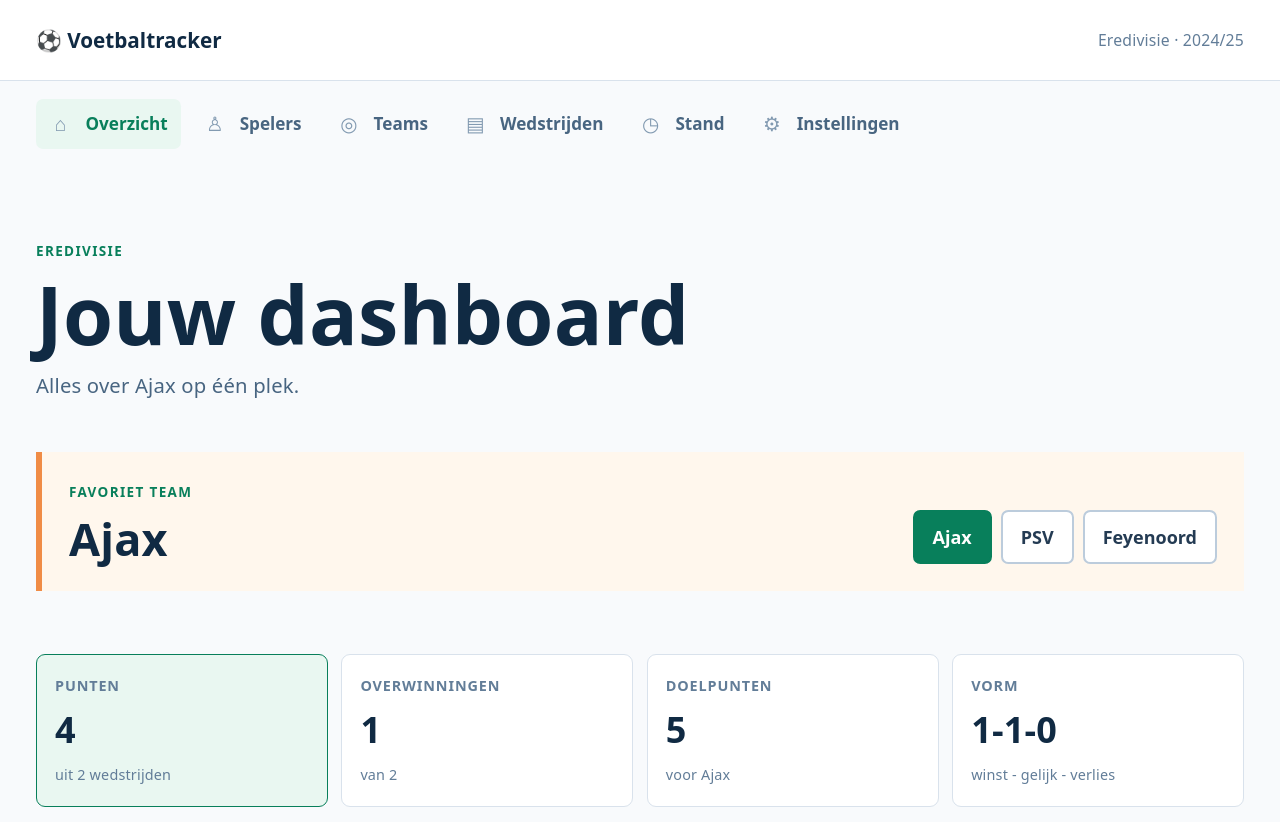
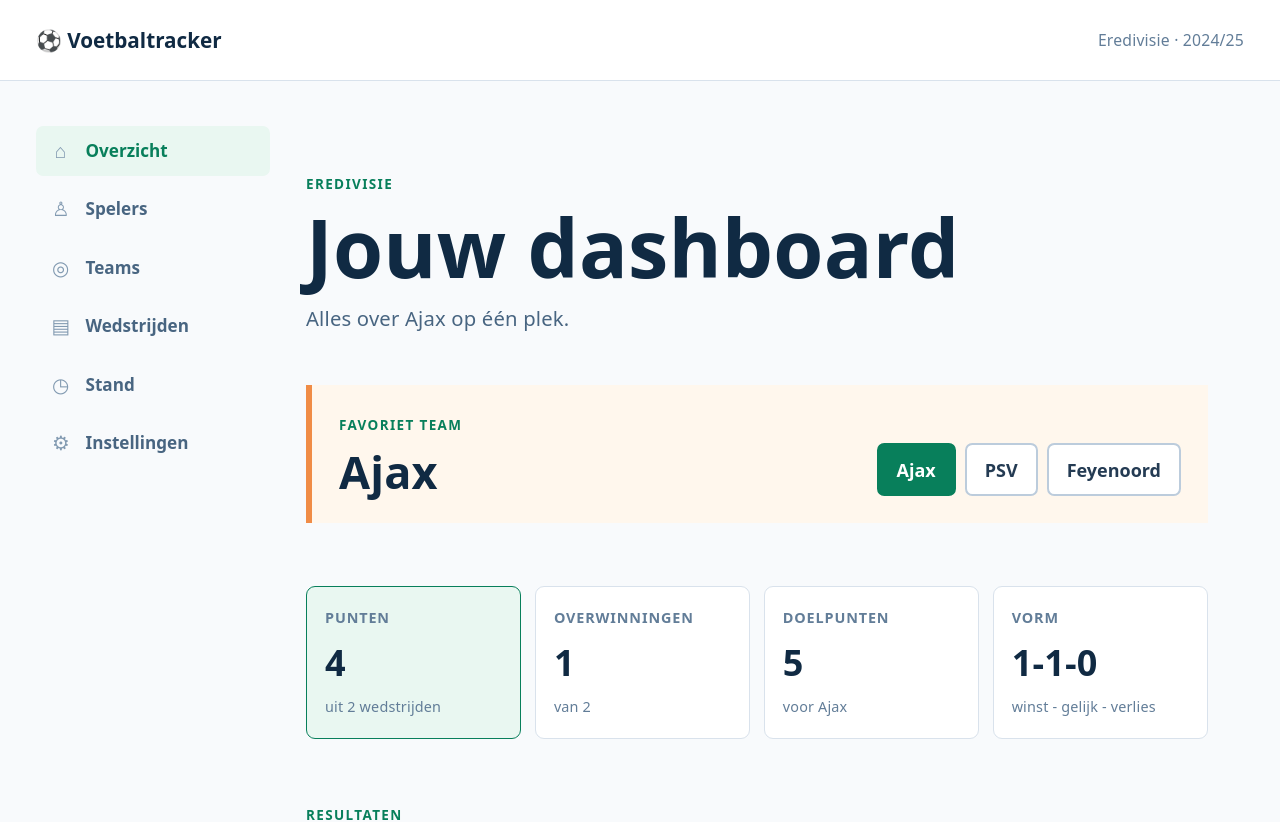
Before and after one commit to Ryan050409/mijn-app, a React (Vite) app: page / in a window 1280 px wide. Shown: the top 822 px of the page. Built offline with nearby package versions, Linux system fonts and the light colour scheme.

Commit message:
Refactor layout styles for app layout and side navigation

```diff
--- a/src/App.css
+++ b/src/App.css
@@ -47,18 +47,18 @@
 }
 
 .app-layout {
-  display: block;
+  display: grid;
+  grid-template-columns: 13rem minmax(0, 54rem);
+  gap: 2rem;
   width: min(100% - 4rem, 71rem);
   margin: 0 auto;
 }
 
 .side-nav {
   display: flex;
-  flex-direction: row;
+  flex-direction: column;
   gap: 0.5rem;
-  overflow-x: auto;
-  padding: 1rem 0 0;
-  scrollbar-width: thin;
+  padding-top: 2.5rem;
 }
 
 .nav-button {
@@ -98,7 +98,7 @@
 }
 
 .app-shell {
-  width: 100%;
+  width: min(100% - 2rem, 54rem);
   margin: 0;
   padding: clamp(2rem, 7vw, 5.5rem) 0;
   text-align: left;
@@ -1406,6 +1406,7 @@
     left: 0;
     z-index: 20;
     display: flex;
+    flex-direction: row;
     justify-content: space-around;
     gap: 0;
     padding: 0.25rem max(0.25rem, env(safe-area-inset-left))
```
